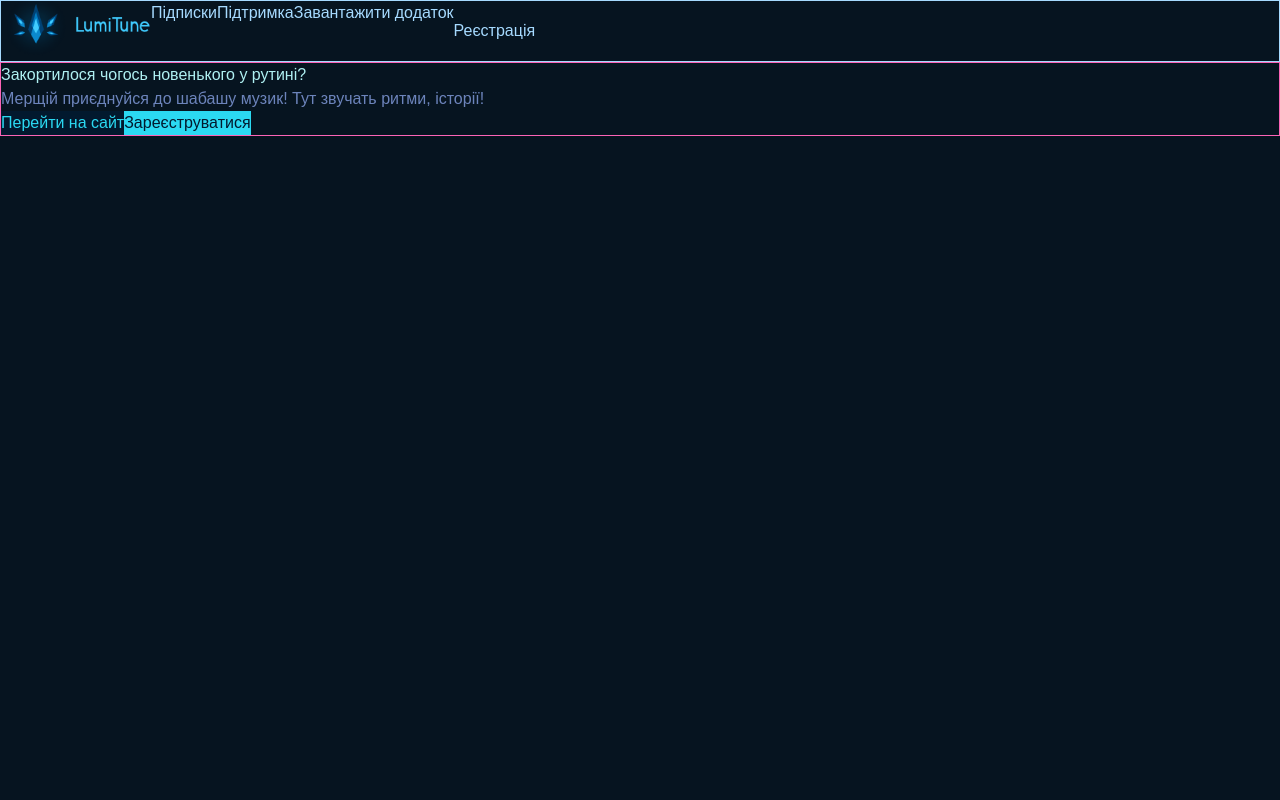
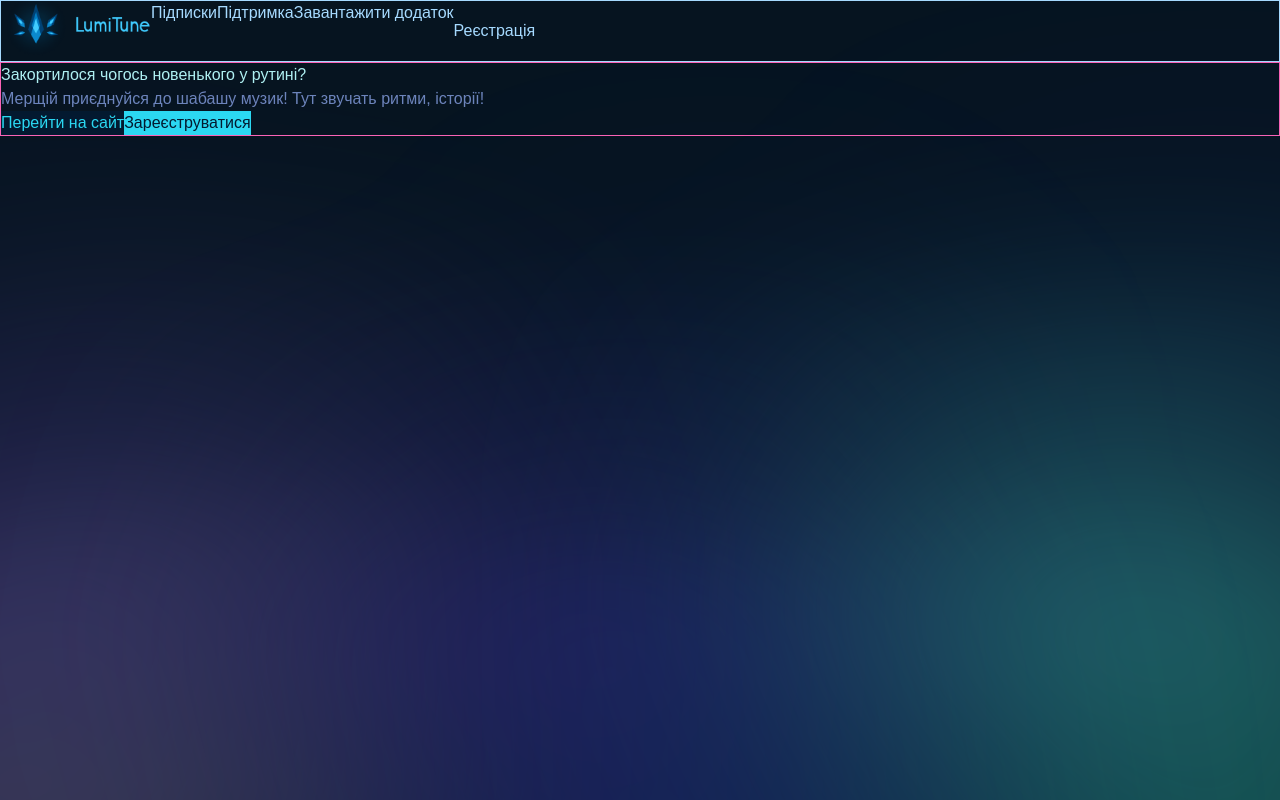
Before and after one commit to bapeyms/spotify_clone_nextjs, a Next.js app: page / in a window 1280 px wide. Built offline with nearby package versions, Linux system fonts and the light colour scheme.

Commit message:
background added

```diff
--- a/src/app/page.tsx
+++ b/src/app/page.tsx
@@ -5,7 +5,7 @@ export default function Home() {
   return (
     <div>
       <div className="flex flex-col bg-[#061420] w-full h-screen">
-        <menu className="flex flex-row text-[#A6DAFF] border border-red">
+        <header className="flex flex-row text-[#A6DAFF] border border-red">
           <div>
             <Link href="/">
             <Image
@@ -17,17 +17,19 @@ export default function Home() {
             </Link>
           </div>
 
-          <div className="flex">
+          <nav className="flex">
             <ul className="flex flex-row">
               <li>Підписки</li>
               <li>Підтримка</li>
               <li>Завантажити додаток</li>
             </ul>
             <button>Реєстрація</button>
-          </div>
-        </menu>
+          </nav>
+        </header>
 
         <div className="border border-pink-400">
+          <img src="/loader/background_gradient.svg"
+          className="absolute inset-0 w-full h-full object-cover"/>
           <div>
             <img></img>
             <h1 className="text-[#AFF0F2]">Закортилося чогось новенького у рутині?</h1>
```
Also changed, not shown: public/loader/background_gradient.svg (added).
